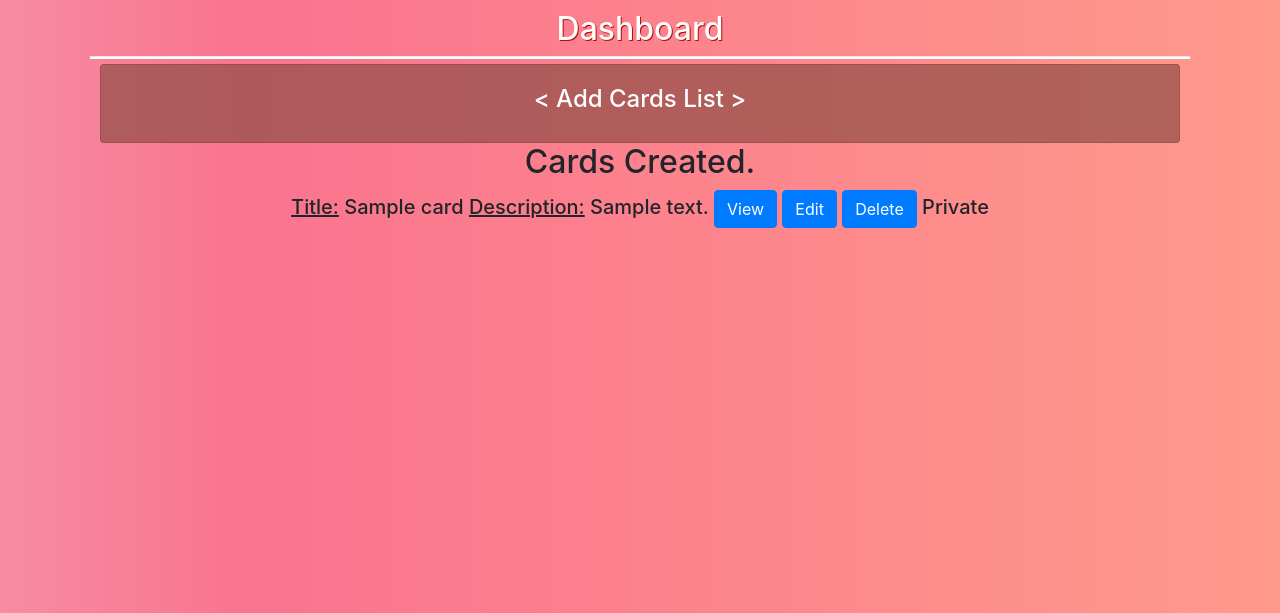
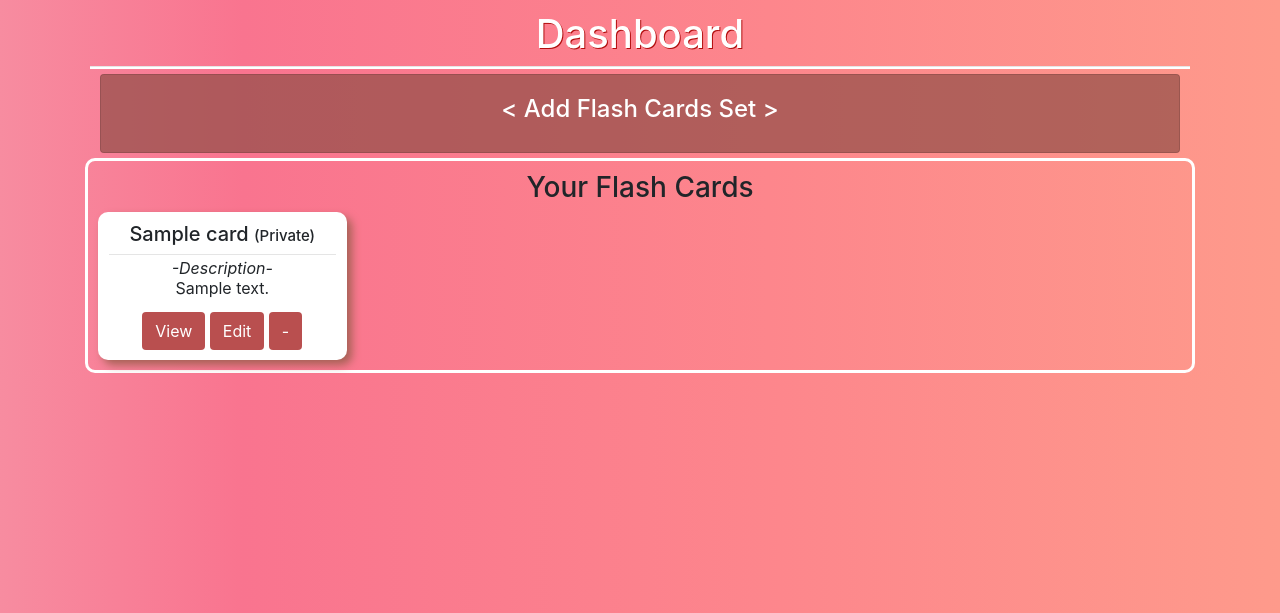
Before and after one commit to 1HectorAC/FlashCardHelper, a Flask app: template templates/dashboard.html in a window 1280 px wide. Shown: the part 172-785 px from the top of the page. Run offline with Flask 2, Linux system fonts and the light colour scheme; the template is opened without the code that fills it: most values are stand-ins (such as "Sample title", 1, 10 or a date in 2020); some libraries are stand-ins or nearby versions.

Commit message:
Adding styling and layout changes to dashboard.html. And related changes in style.css.

```diff
--- a/static/css/style.css
+++ b/static/css/style.css
@@ -25,6 +25,22 @@ body{
     color:white;
     padding:20px;
 }
+
+.whitePanel{
+    padding:10px;
+    border-radius: 10px;
+    box-shadow: 5px 5px 8px #a76256;
+    background-color:white;
+}
+
+.whiteBorder{
+    border-radius: 10px;
+    border-style:solid;
+    border-color:rgb(255, 255, 255);
+    padding:10px;
+    margin-top: 5px;
+}
+
 
 /* hr line styling. */
 .whiteLine{
--- a/templates/dashboard.html
+++ b/templates/dashboard.html
@@ -1,15 +1,14 @@
 {% extends "base.html" %}
-
 {% block content %}
 
-<h2 class="whiteTitleText text-center">Dashboard</h2>
+<h1 class="whiteTitleText text-center">Dashboard</h1>
 <hr class="whiteLine" style="height:2px">
 
 <!-- Section to add a show. -->
 <div class="container text-center">
     <div class="brownPanel card">
         <div class="text-center">
-            <h4><a data-toggle="collapse" href="#AddCards" style="color:white">&lt; Add Cards List &gt;</a></h4>
+            <h4><a data-toggle="collapse" href="#AddCards" style="color:white">&lt; Add Flash Cards Set &gt;</a></h4>
         </div>
         <div id="AddCards" class="collapse">
             <hr class="whiteLine">
@@ -18,23 +17,26 @@
                     <div class="form-row" style="color:white">
                         <div class="form=group col-md-3">
                             <label for="title">Title</label>
-                        <input type="text" name="title" class="form form-control" maxlength="40"  placeholder="Enter Title Here" required>
+                            <input type="text" name="title" class="form form-control" maxlength="40"
+                                placeholder="Enter Title Here" required>
                         </div>
                         <div class="form-group col-md-7">
                             <label for="description">Description</label>
-                        <input type="text" name="description" class="form form-control" maxlength="40" placeholder="Enter Description Here" required>
+                            <input type="text" name="description" class="form form-control" maxlength="100"
+                                placeholder="Enter Description Here" required>
                         </div>
                         <div class="form-group col-md-2">
                             <p>View Setting</p>
                             <div class="form-check">
-                            <input class="form-check-input boxButton1" type="checkbox" value="true" id="public" name="public">
+                                <input class="form-check-input boxButton1" type="checkbox" value="true" id="public"
+                                    name="public">
                                 <label class="form-check-label" for="public">
                                     Public
                                 </label>
                             </div>
                         </div>
                     </div>
-                <div class="center" style="padding-bottom: 10px;">
+                    <div class="center">
                         <input type="submit" value="Enter" class="btn lPinkButton">
                         <p class="error error--hidden"></p>
                     </div>
@@ -44,24 +46,29 @@
     </div>
 </div>
 
+<div class="whiteBorder">
+    <h3 class="text-center">Your Flash Cards</h3>
     <div class="row">
-    <div class="col-md-10 offset-md-1 text-center">
-        <h2>Cards Created.</h1>
         {% for cards in cardsLists %}
+        <div class="col-md-3">
+            <div class="whitePanel text-center">
                 <h5>
-                <u>Title:</u> {{ cards.title }}
-                <u>Description:</u> {{cards.description}}
-                <a class="btn btn-primary" href="/viewCards/{{ cards['owner_name'] }}/{{cards['title']}}">View</a>
-                <a class="btn btn-primary" href="/editCardsList/{{cards['title']}}">Edit</a>
-                <a class="btn btn-primary" href="/user/deleteCards/{{cards['title']}}">Delete</a>
-                {% if cards.public%}
-                    Public
-                {% else %}
-                    Private
-                {% endif %}
+                    {{ cards.title }}
+                    <span style="font-size: 15px;">
+                        ({% if cards.public%}Public{% else %}Private{% endif %})
+                    </span>
                 </h5>
+                <hr class="brownLine" style="margin:1px">
+                <p style="margin:1px; font-style: italic;">-Description-</p>
+                <p style="line-height:90%">{{cards.description}}</p>
+                <div>
+                    <a class="btn brownButton" href="/viewCards/{{ cards['owner_name'] }}/{{cards['title']}}">View</a>
+                    <a class="btn brownButton" href="/editCardsList/{{cards['title']}}">Edit</a>
+                    <a class="btn brownButton" href="/user/deleteCards/{{cards['title']}}">-</a>
+                </div>
+            </div>
+        </div>
         {% endfor %}
     </div>
 </div>
-
 {% endblock %}
```
Lines whose indentation alone changed are shown as unchanged.
